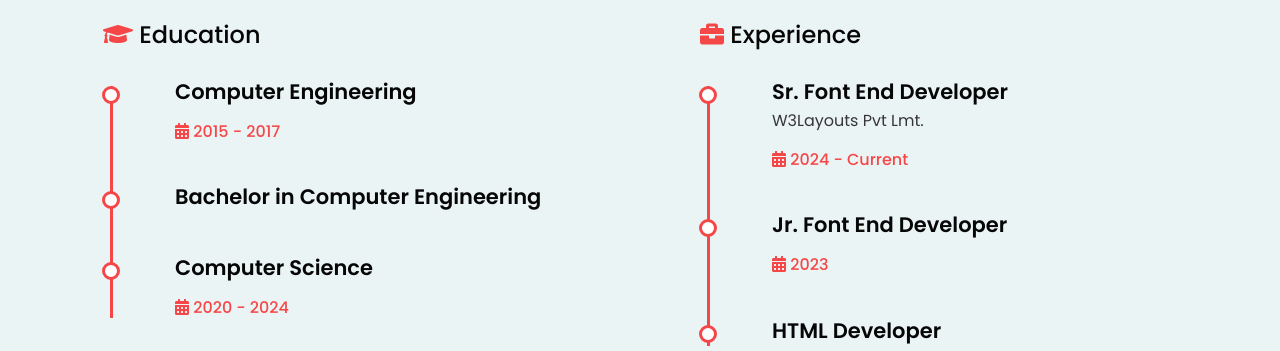
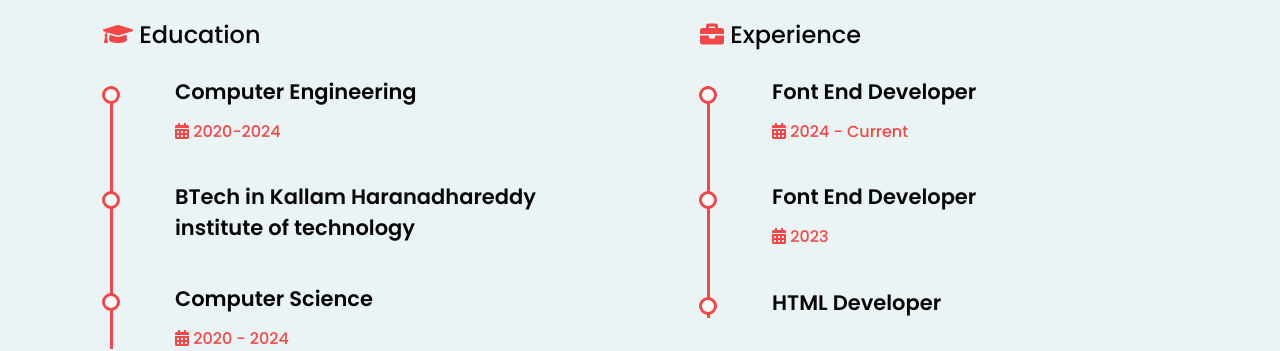
Before and after one commit to PuliSaibhanumanasa/portfolio, a plain HTML site: page about.html in a window 1280 px wide. Shown: the part 2240-2591 px from the top of the page. Drawn offline with Linux system fonts and the light colour scheme.

Commit message:
Add files via upload

```diff
--- a/about.html
+++ b/about.html
@@ -195,12 +195,12 @@
                             </div>
                             <div class="description">
 
-                                <h6><i class="fas fa-calendar-alt"></i> 2015 - 2017</h6>
+                                <h6><i class="fas fa-calendar-alt"></i> 2020-2024</h6>
                             </div>
                         </div>
                         <div class="column">
                             <div class="title">
-                                <h2>Bachelor in Computer Engineering</h2>
+                                <h2>BTech in Kallam Haranadhareddy institute of technology</h2>
                             </div>
 
                         </div>
@@ -221,16 +221,16 @@
                     <div class="timeline">
                         <div class="column">
                             <div class="title">
-                                <h2>Sr. Font End Developer</h2>
+                                <h2> Font End Developer</h2>
                             </div>
                             <div class="description">
-                                <p>W3Layouts Pvt Lmt.</p>
+
                                 <h6><i class="fas fa-calendar-alt"></i> 2024 - Current</h6>
                             </div>
                         </div>
                         <div class="column">
                             <div class="title">
-                                <h2>Jr. Font End Developer</h2>
+                                <h2> Font End Developer</h2>
                             </div>
                             <div class="description">
 
@@ -251,7 +251,7 @@
     <!-- //qualification section -->
 
     <!-- skills section -->
-    <section class="w3l-progress py-5" id="progress">
+    <section class="py-5" id="progress">
         <div class="container py-md-5 py-4">
             <div class="title-heading-w3 text-center mb-sm-5 mb-4">
                 <h5 class="title-small mb-1">My Skills</h5>
```
Also changed, not shown: 1 other file.
